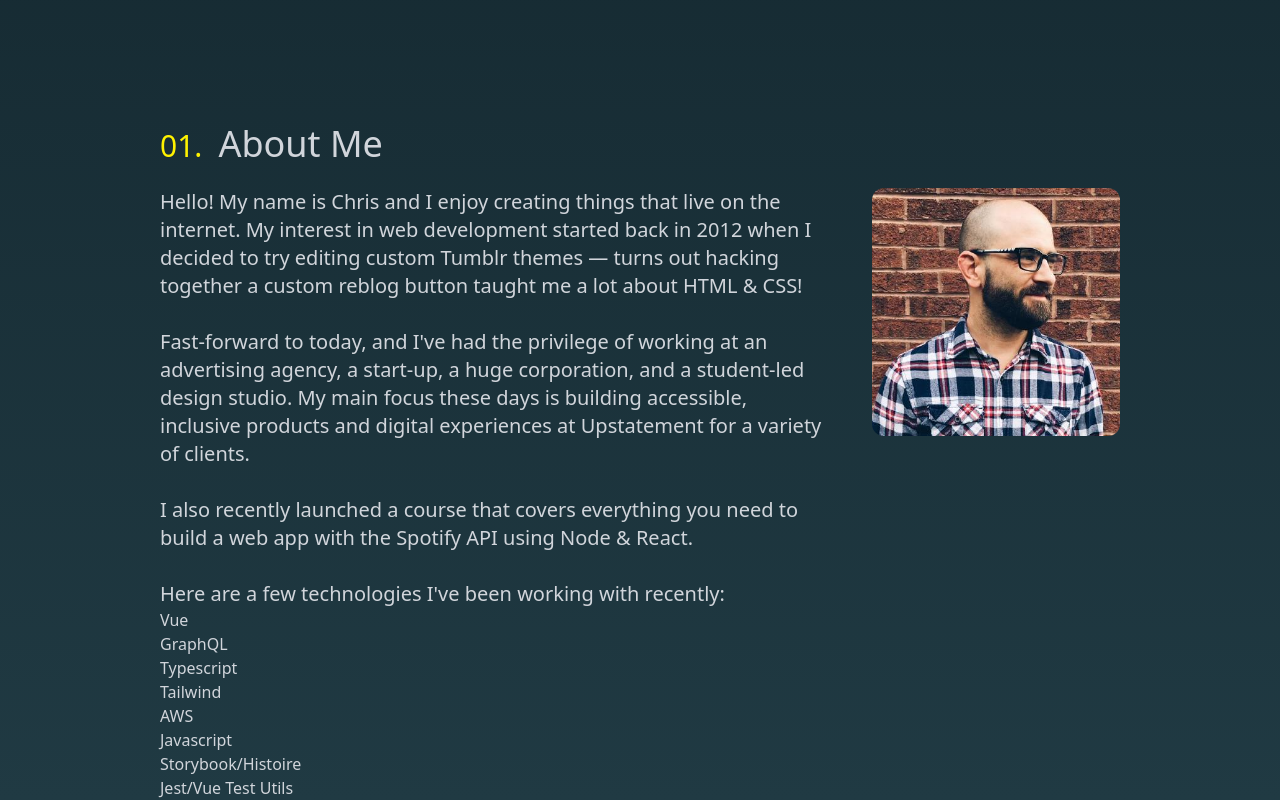
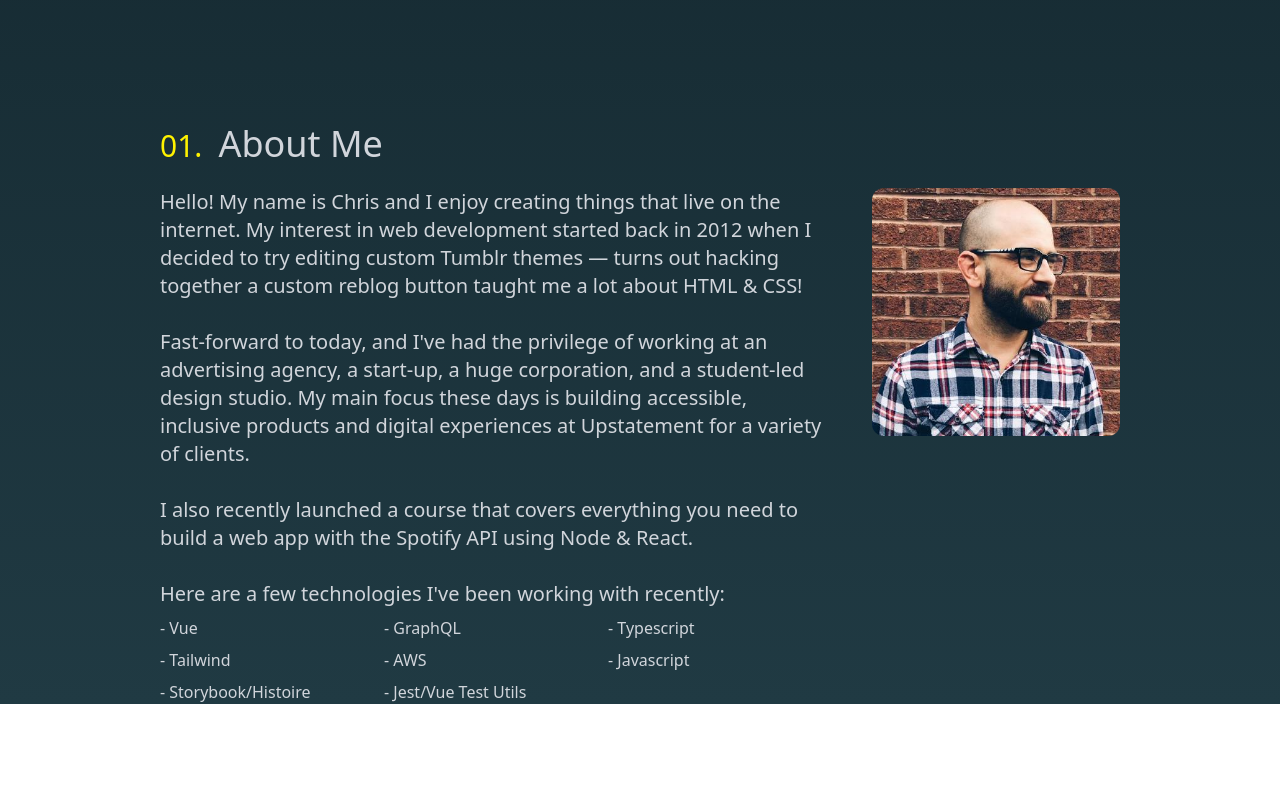
Before and after one commit to chrisstanarsenault/portfolio2023, a Vue app: page / in a window 1280 px wide. Shown: the part 676-1476 px from the top of the page. After the commit the page ends 1380 px from the top, so only its background shows below. Built offline with nearby package versions, Linux system fonts and the light colour scheme.

Commit message:
feat: :sparkles: made listItems component and refactored about me section to use it

```diff
--- a/src/App.vue
+++ b/src/App.vue
@@ -27,8 +27,9 @@
         </div>
 
         <div class="flex gap-x-10">
-          <div class="max-w-2xl">
-            <p class="text-xl">Hello! My name is Chris and I enjoy creating things that live on the internet. My interest in web
+          <div class="max-w-2xl space-y-2">
+            <p class="text-xl">
+              Hello! My name is Chris and I enjoy creating things that live on the internet. My interest in web
               development started back in 2012 when I decided to try editing custom Tumblr themes — turns out hacking together a custom reblog button taught me a lot about HTML & CSS!
               <br />
               <br />
@@ -43,21 +44,16 @@
               Here are a few technologies I've been working with recently:
             </p>
 
-          <ul>
-            <li>Vue</li>
-            <li>GraphQL</li>
-            <li>Typescript</li>
-            <li>Tailwind</li>
-            <li>AWS</li>
-            <li>Javascript</li>
-            <li>Storybook/Histoire</li>
-            <li>Jest/Vue Test Utils</li>
+            <ul class="grid grid-cols-3 gap-y-2">
+              <ListItem v-for="item in aboutMeListItems" :key="item">
+                {{ item }}
+              </ListItem>
             </ul>
           </div>
 
 
           <span class="group">
-            <img :src="profileImage" alt="Chris Arsenault standing in front of a brick wall." class="rounded-xl group-hover:rounded-full transition-all duration-1000 ease-in-out" />
+            <img :src="profileImage" alt="Chris Arsenault standing in front of a brick wall." class="rounded-xl hover:rounded-full transition-all duration-300 ease-in-out" />
           </span>
         </div>
       </section>
@@ -71,5 +67,18 @@
 <script setup lang="ts">
 import Header from '#layouts/header'
 
+import ListItem  from '#components/list-item'
+
 import profileImage from '#assets/Chris.jpg'
+
+const aboutMeListItems = [
+  'Vue',
+  'GraphQL',
+  'Typescript',
+  'Tailwind',
+  'AWS',
+  'Javascript',
+  'Storybook/Histoire',
+  'Jest/Vue Test Utils'
+]
 </script>
--- /dev/null
+++ b/src/components/list-item/index.ts
@@ -0,0 +1,3 @@
+import ListItem from './list-item.vue'
+
+export default ListItem
--- /dev/null
+++ b/src/components/list-item/list-item.vue
@@ -0,0 +1,6 @@
+<template>
+  <li>
+    <span>- </span>
+    <slot />
+  </li>
+</template>
```
Lines whose indentation alone changed are shown as unchanged.
